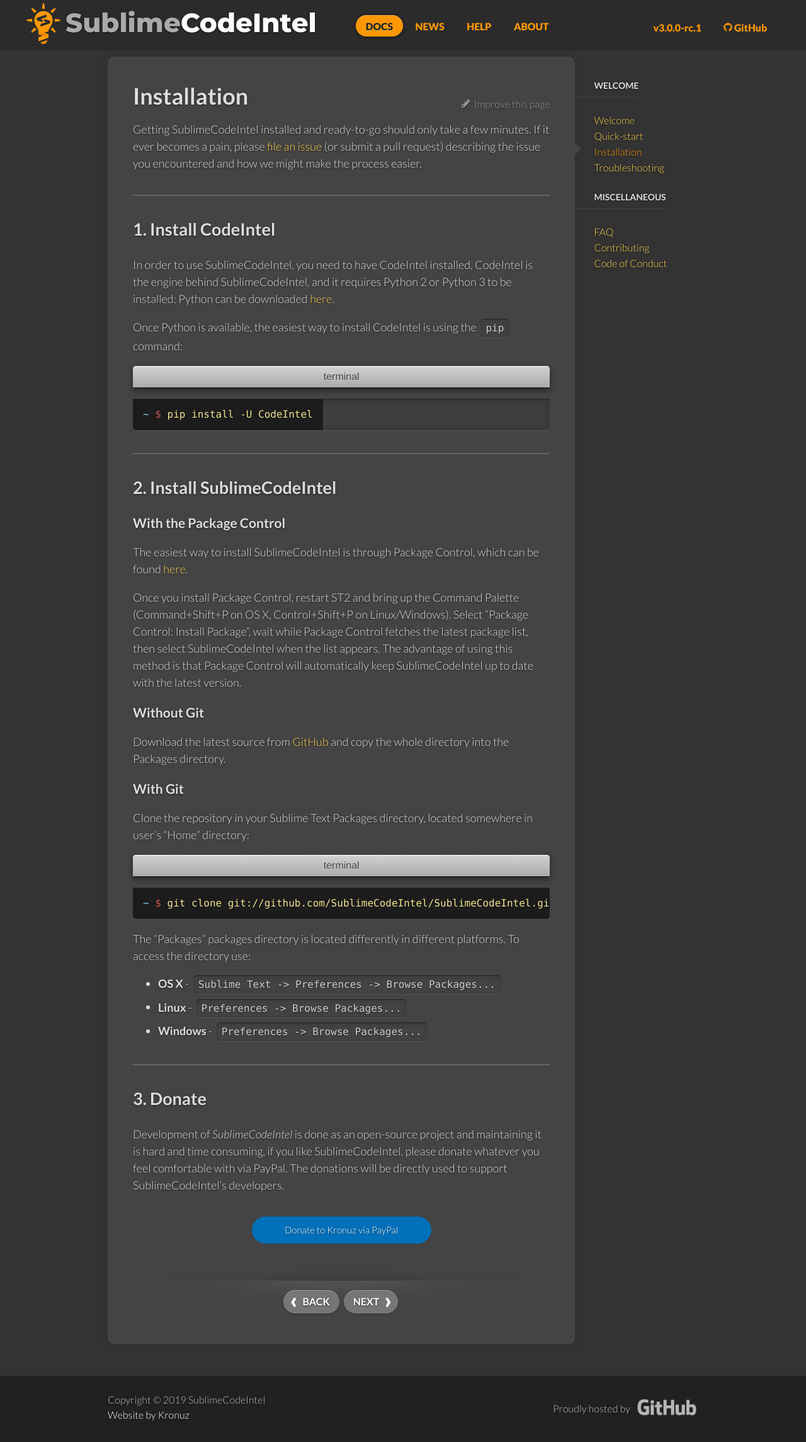
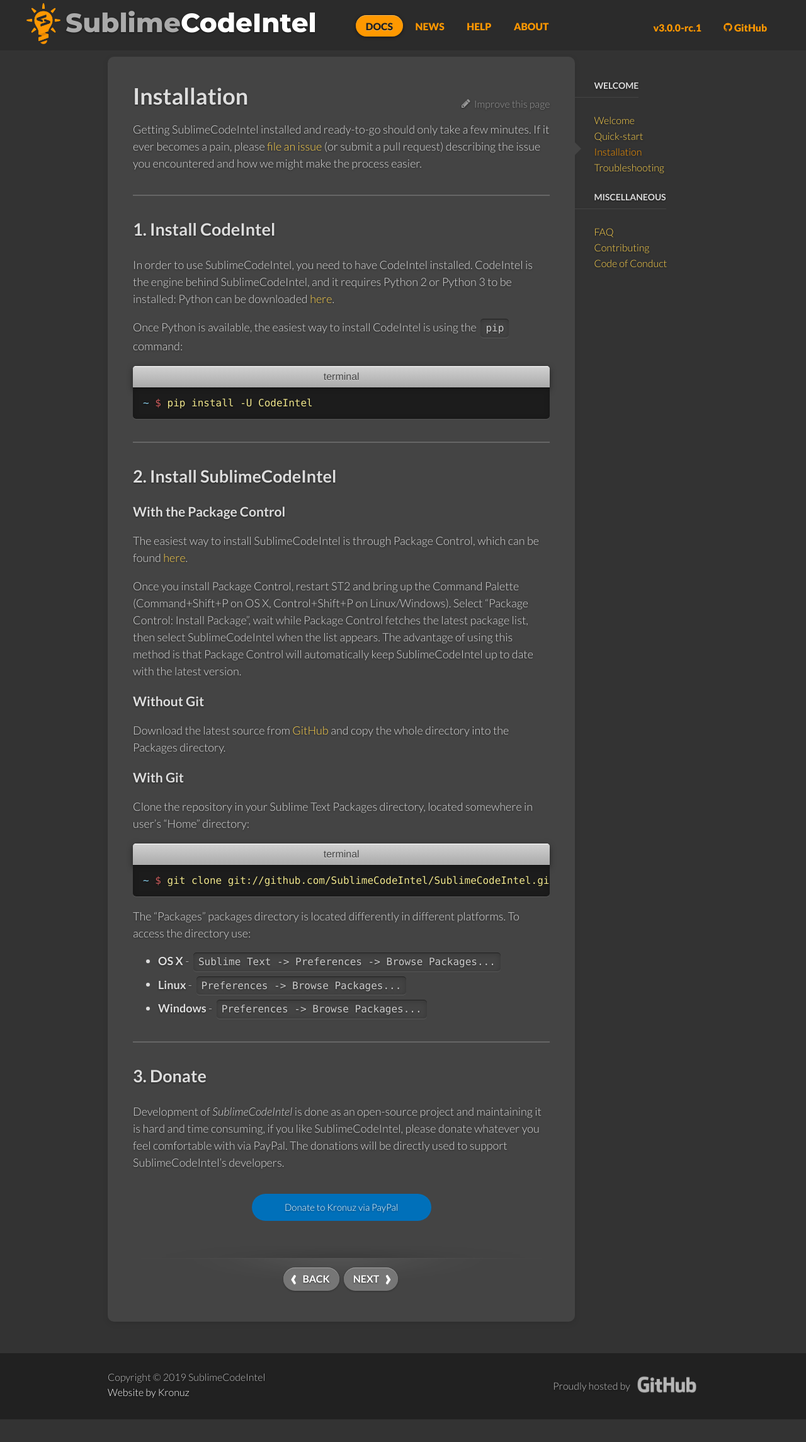
Before and after one commit to SublimeCodeIntel/SublimeCodeIntel.github.io, a Jekyll site: the page built from _docs/installation.md, in a window 1280 px wide. Shown: the whole page at 63% size. Built offline with Jekyll 4.4.1, drawn with Linux system fonts in a browser that asks for light colours; comment, search, counter and statistics services are not loaded; after the commit the page ends 2253 px from its top, so only the background shows below that.

Commit message:
Style: Fix highlight

```diff
--- a/_sass/_style.scss
+++ b/_sass/_style.scss
@@ -649,8 +649,7 @@
 	pre, code { font-size: 16px; }
 }
 
-div.highlight,
-figure.highlight,
+.highlight,
 p > pre,
 p > code,
 p > nobr > code,
@@ -692,6 +691,8 @@
 div.highlight,
 figure.highlight {
 	background-color: rgba(0,0,0,.1);
+}
+.highlight {
 	margin: 1em 0;
 	width: 100%;
 	overflow: auto;
@@ -1095,8 +1096,7 @@
 		@include border-radius(5px 5px 0 0);
 		@include box-shadow(0 3px 10px rgba(0,0,0,.5));
 	}
-	div.highlight,
-	figure.highlight {
+	.highlight {
 		@include border-radius(0 0 5px 5px);
 	}
 	pre.highlight {
```
